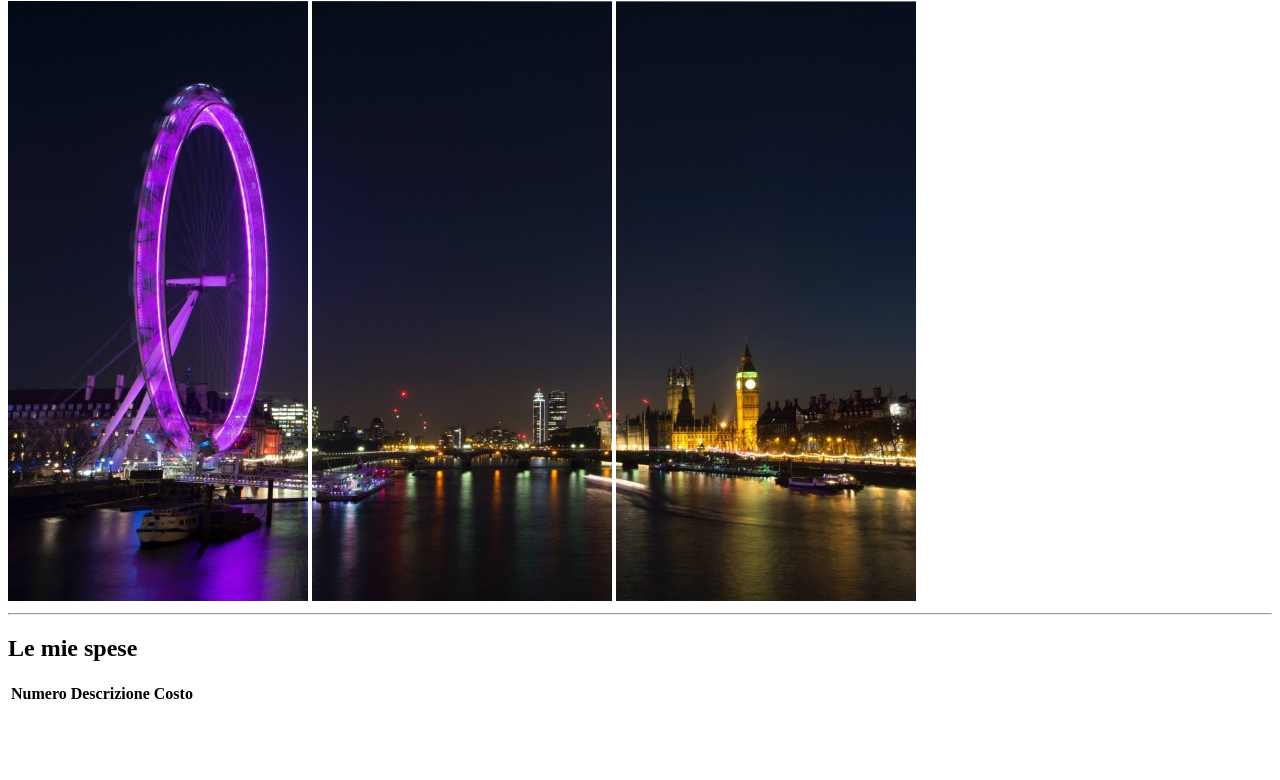
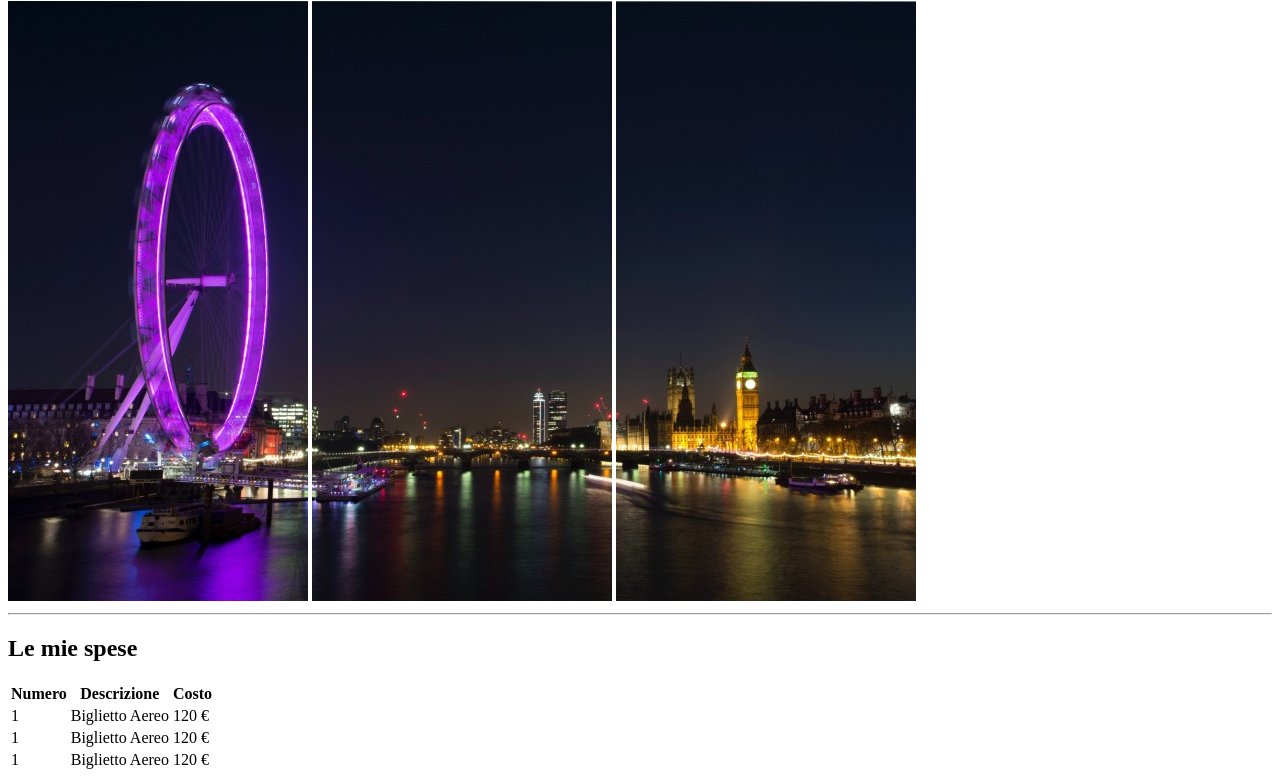
Before and after one commit to antonioiorio94/html-london-trip, a plain HTML site: page index.html in a window 1280 px wide. Shown: the part 79-859 px from the top of the page. Before the commit the page ends 800 px from the top, so only its background shows below. Drawn offline with Linux system fonts and the light colour scheme.

Commit message:
body tabella

```diff
--- a/index.html
+++ b/index.html
@@ -42,6 +42,31 @@
 
             <!--Fine intestazione tabella-->
 
+            <!--Corpo tabella-->
+
+            <tbody>
+
+                <tr>
+                    <td>1</td>
+                    <td>Biglietto Aereo</td>
+                    <td>120 &#8364; </td>
+                </tr>
+
+                <tr>
+                    <td>1</td>
+                    <td>Biglietto Aereo</td>
+                    <td>120 &#8364; </td>
+                </tr>
+
+                <tr>
+                    <td>1</td>
+                    <td>Biglietto Aereo</td>
+                    <td>120 &#8364; </td>
+                </tr>
+
+
+            </tbody>
+
 
 
 
```
